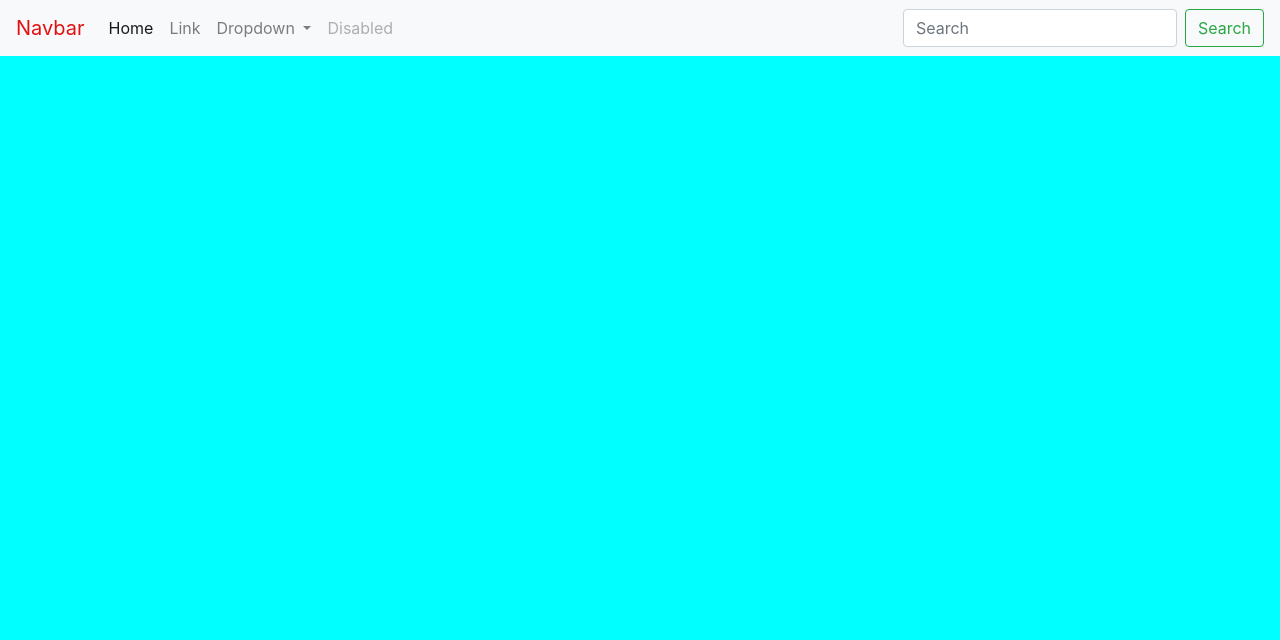
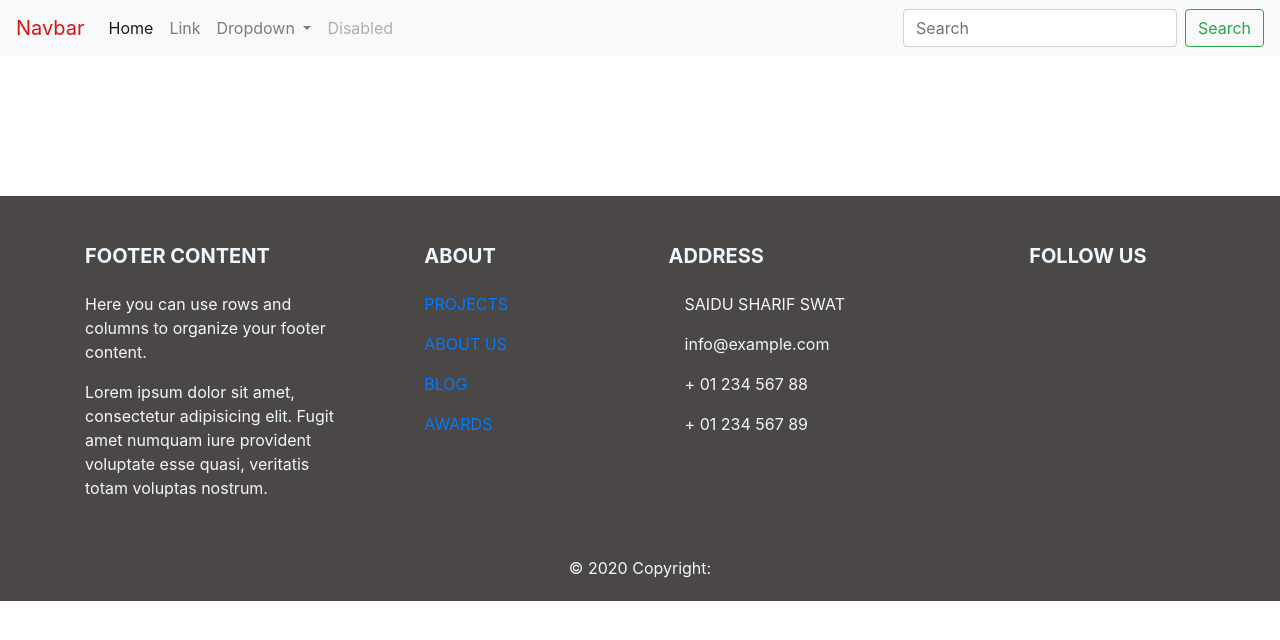
Before and after one commit to bakarfreelancer/jcswat, a PHP site: page / in a window 1280 px wide. Shown: the top 640 px of the page. Run offline with PHP 8.4, Linux system fonts and the light colour scheme.

Commit message:
'updated'

```diff
--- a/assets/css/style.css
+++ b/assets/css/style.css
@@ -9,6 +9,10 @@
   /* color: var(--primary-color); */
   color: rgb(225, 17, 17) !important;
 }
-body{
-  background-color: aqua;
+/* footer */
+footer{
+  background-color: rgb(76, 71, 71) ;
+  color: aliceblue;
+  padding-bottom: 5px;
+  margin-top: 140px;
 }
--- /dev/null
+++ b/includes/components/footer.php
@@ -0,0 +1,139 @@
+<!DOCTYPE html>
+<html lang="en">
+<head>
+    <meta charset="UTF-8">
+    <meta name="viewport" content="width=device-width, initial-scale=1.0">
+    <link rel="stylesheet" href="assets/css/style.css">
+    <title>Document</title>
+</head>
+<body>
+    <!-- Footer -->
+<footer class="page-footer font-small mdb-color lighten-3 pt-4">
+
+<!-- Footer Links -->
+<div class="container text-center text-md-left">
+
+  <!-- Grid row -->
+  <div class="row">
+
+    <!-- Grid column -->
+    <div class="col-md-4 col-lg-3 mr-auto my-md-4 my-0 mt-4 mb-1">
+
+      <!-- Content -->
+      <h5 class="font-weight-bold text-uppercase mb-4">Footer Content</h5>
+      <p>Here you can use rows and columns to organize your footer content.</p>
+      <p>Lorem ipsum dolor sit amet, consectetur adipisicing elit. Fugit amet numquam iure provident voluptate
+        esse
+        quasi, veritatis totam voluptas nostrum.</p>
+
+    </div>
+    <!-- Grid column -->
+
+    <hr class="clearfix w-100 d-md-none">
+
+    <!-- Grid column -->
+    <div class="col-md-2 col-lg-2 mx-auto my-md-4 my-0 mt-4 mb-1">
+
+      <!-- Links -->
+      <h5 class="font-weight-bold text-uppercase mb-4">About</h5>
+
+      <ul class="list-unstyled">
+        <li>
+          <p>
+            <a href="#!">PROJECTS</a>
+          </p>
+        </li>
+        <li>
+          <p>
+            <a href="#!">ABOUT US</a>
+          </p>
+        </li>
+        <li>
+          <p>
+            <a href="#!">BLOG</a>
+          </p>
+        </li>
+        <li>
+          <p>
+            <a href="#!">AWARDS</a>
+          </p>
+        </li>
+      </ul>
+
+    </div>
+    <!-- Grid column -->
+
+    <hr class="clearfix w-100 d-md-none">
+
+    <!-- Grid column -->
+    <div class="col-md-4 col-lg-3 mx-auto my-md-4 my-0 mt-4 mb-1">
+
+      <!-- Contact details -->
+      <h5 class="font-weight-bold text-uppercase mb-4">Address</h5>
+
+      <ul class="list-unstyled">
+        <li>
+          <p>
+            <i class="fas fa-home mr-3"></i> SAIDU SHARIF SWAT</p>
+        </li>
+        <li>
+          <p>
+            <i class="fas fa-envelope mr-3"></i> info@example.com</p>
+        </li>
+        <li>
+          <p>
+            <i class="fas fa-phone mr-3"></i> + 01 234 567 88</p>
+        </li>
+        <li>
+          <p>
+            <i class="fas fa-print mr-3"></i> + 01 234 567 89</p>
+        </li>
+      </ul>
+
+    </div>
+    <!-- Grid column -->
+
+    <hr class="clearfix w-100 d-md-none">
+
+    <!-- Grid column -->
+    <div class="col-md-2 col-lg-2 text-center mx-auto my-4">
+
+      <!-- Social buttons -->
+      <h5 class="font-weight-bold text-uppercase mb-4">Follow Us</h5>
+
+      <!-- Facebook -->
+      <a type="button" class="btn-floating btn-fb">
+      <i class="fab fa-facebook"></i>
+      </a>
+      <!-- Twitter -->
+      <a type="button" class="btn-floating btn-tw">
+      <i class="fab fa-facebook"></i>
+      </a>
+      <!-- Google +-->
+      <a type="button" class="btn-floating btn-gplus">
+        <i class="fab fa-google-plus-g"></i>
+      </a>
+      <!-- Dribbble -->
+      <a type="button" class="btn-floating btn-dribbble">
+        <i class="fab fa-dribbble"></i>
+      </a>
+
+    </div>
+    <!-- Grid column -->
+
+  </div>
+  <!-- Grid row -->
+
+</div>
+<!-- Footer Links -->
+
+<!-- Copyright -->
+<div class="footer-copyright text-center py-3">© 2020 Copyright:
+
+</div>
+<!-- Copyright -->
+
+</footer>
+<!-- Footer -->
+</body>
+</html>
--- /dev/null
+++ b/includes/components/section.php
@@ -0,0 +1,18 @@
+<!DOCTYPE html>
+<html lang="en">
+<head>
+    <meta charset="UTF-8">
+    <meta name="viewport" content="width=device-width, initial-scale=1.0">
+    <title>jcswat</title>
+</head>
+<body>
+        <section>
+
+
+        <div>
+        </div>
+
+
+        </section>
+</body>
+</html>
--- a/index.php
+++ b/index.php
@@ -1,5 +1,7 @@
 <?php
 include './includes/components/header.php';
+include './includes/components/section.php';
+include './includes/components/footer.php';
 ?>
 
 <!-- BOOTSTRAP JS -->
```
